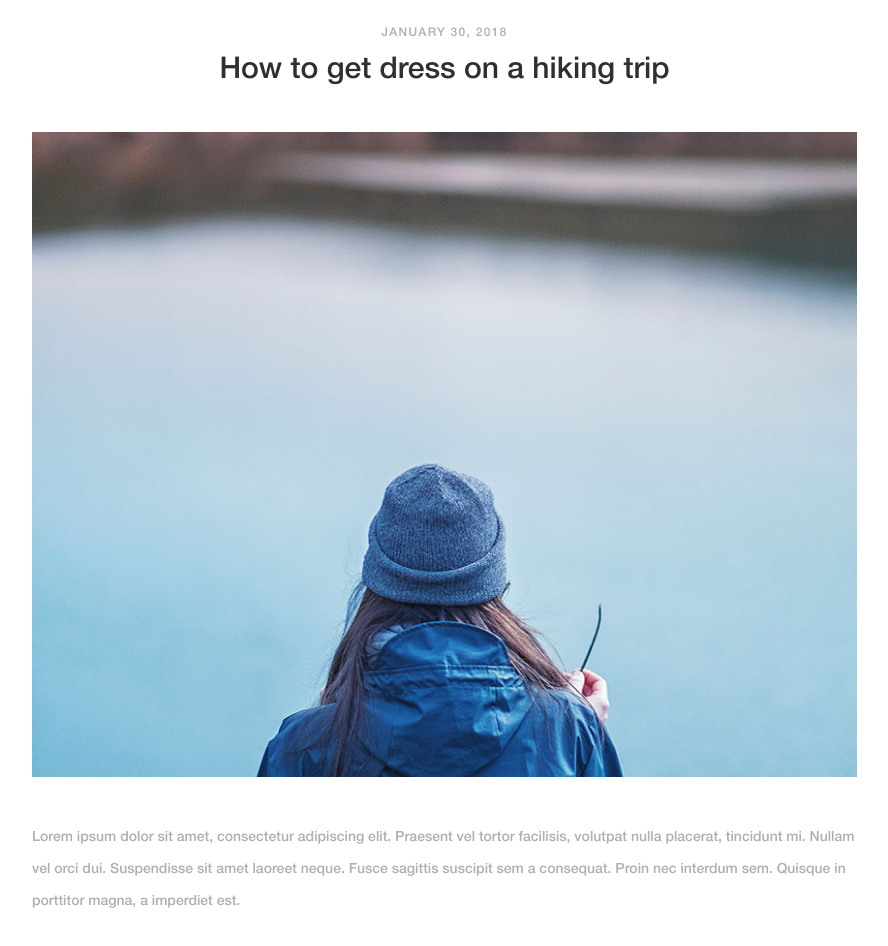
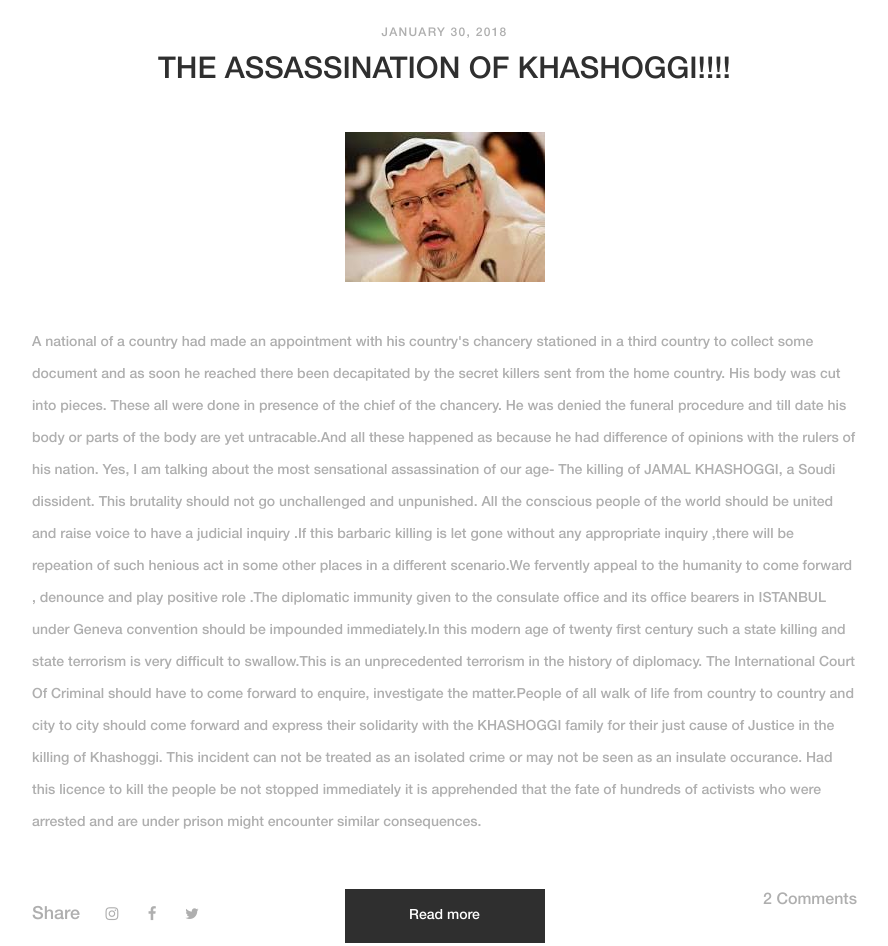
Before and after one commit to reza8793/reza8793.github.io, a plain HTML site: page index.html in a window 1280 px wide. Shown: the part 4300-5246 px from the top of the page, without its empty margins (53-941 px from the left). Drawn offline with Linux system fonts and the light colour scheme; files whose address does not match are found by name.

Commit message:
pic and entry

```diff
--- a/index.html
+++ b/index.html
@@ -241,10 +241,7 @@
                                 Besides $2150 for house rent, they pay fixed $150 for the water plus the power bill monthly. There is no car parking facility.
                                 They keep their two cars in the street and maintaining the vehicle in the road one has to be very careful about the street cleaning and different time sequence constraint.
 
-
                         </p>
-
-
                             <p>HERE COMES THE CLIMAX OF THE CAPTION </p>
 
                             <p>The water bill was realized in a very tricky and in a sophisticated way. Initially, no money was taken for the use of water and time passed but all on a sudden after six months they sent a note in the mail that 900$ is due to them. To their utter surprise when they wanted to know how such a significant amount is pending for long six months! The reply was that it was their water bill which they ( Landlord )forgot to realize. My Son in law when wanted to see the water bill they said that its a joint connection and statements of all units came together. Well, "can we see the joint bill, please." They refused to show the bill. The water consumption for two persons can not cost 150$ per month in consideration of their stay at home, except the weekend most of the time they remain out of the house.
@@ -293,18 +290,33 @@
 
 
                         <a id="3rd_post"></a>
-                        <h2 class="entry-title">How to get dress on a hiking trip</h2>
+                        <h2 class="entry-title">THE ASSASSINATION OF KHASHOGGI!!!!</h2>
 
 
 
                     </header><!-- .entry-header -->
 
                     <figure class="featured-image">
-                        <img src="images/3.jpg" alt="">
+                        <img src="images/khasoggi.jpg" alt="">
                     </figure><!-- .featured-image -->
 
                     <div class="entry-content">
-                        <p>Lorem ipsum dolor sit amet, consectetur adipiscing elit. Praesent vel tortor facilisis, volutpat nulla placerat, tincidunt mi. Nullam vel orci dui. Suspendisse sit amet laoreet neque. Fusce sagittis suscipit sem a consequat. Proin nec interdum sem. Quisque in porttitor magna, a imperdiet est. </p>
+                        <p>A national of a country had made an appointment with his country's chancery stationed in a third country to collect some document and
+                             as soon he reached there been decapitated by the secret killers sent from the home country. His body was cut into pieces.
+                             These all were done in presence of the chief of the chancery. He was denied the funeral procedure and till date
+                              his body or parts of the body are yet untracable.And all these happened as because he had difference of opinions with the rulers of his nation.
+                              Yes, I am talking about the most sensational assassination of our age- The killing of JAMAL KHASHOGGI, a Soudi dissident.
+                              This brutality should not go unchallenged and unpunished. All the conscious people of the world should be united and raise voice to have a
+                               judicial inquiry .If this barbaric killing is let gone without any appropriate inquiry ,there will be repeation of such henious act in some other places
+                               in a different scenario.We fervently appeal to the humanity to come forward , denounce and play positive role .The diplomatic immunity given to the
+                                consulate office and its office bearers in ISTANBUL under Geneva convention should be impounded immediately.In this modern age of twenty
+                                 first century such a state killing and state terrorism is very difficult to swallow.This is an unprecedented terrorism in the history of diplomacy.
+                                The International Court Of Criminal should have to come forward to enquire, investigate the matter.People of all walk of life from country to country
+                                and city to city should come forward and express their solidarity with the KHASHOGGI family for their just cause of Justice in the killing of Khashoggi.
+                                This incident can not be treated as an isolated crime or may not be seen as an insulate occurance. Had this licence to kill the people be not
+                                stopped immediately it is apprehended that the fate of hundreds of activists who were arrested and are under prison might encounter similar
+                                consequences. </p>
+
                     </div><!-- .entry-content -->
 
                     <footer class="entry-footer flex flex-column flex-lg-row justify-content-between align-content-start align-lg-items-center">
```
Also changed, not shown: images/khasoggi.jpg (added).
